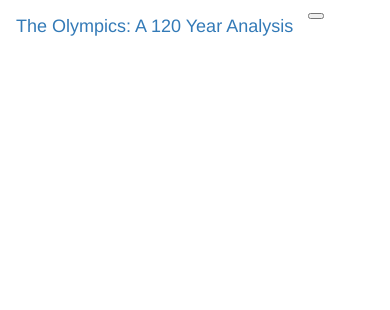
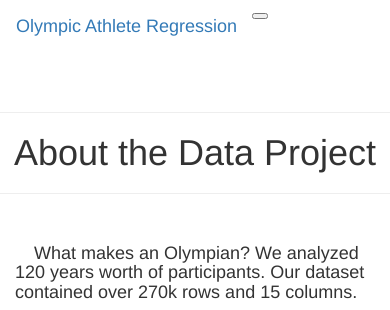
Before and after one commit to mtoriello0725/Olympic_Predictions, a Flask app: page /about/ in a window 390 px wide; the page is wider, and only the part inside the window is pictured. Shown: the top 310 px of that part. Before the commit the page ends 36 px from the top of that part, so only its background shows below. Run offline with Flask 2, Linux system fonts and the light colour scheme; some libraries are stand-ins or nearby versions; some web fonts are replaced.

Commit message:
about html update

```diff
--- a/templates/about.html
+++ b/templates/about.html
@@ -12,8 +12,8 @@
 
 <body class="body">
 
-  <nav class="navbar navbar-expand-lg navbar-light bg-light">
-      <a class="navbar-brand" href="/">The Olympics: A 120 Year Analysis</a>
+    <nav class="navbar navbar-expand-lg navbar-dark bg-dark">
+        <a class="navbar-brand" href="/">Olympic Athlete Regression</a>
         <button class="navbar-toggler" type="button" data-toggle="collapse" data-target="#navbarSupportedContent" aria-controls="navbarSupportedContent" aria-expanded="false" aria-label="Toggle navigation">
             <span class="navbar-toggler-icon"></span>
         </button>
@@ -23,12 +23,12 @@
                 <li class="nav-item active">
                     <a class="nav-link" href="/">Home<span class="sr-only">(current)</span></a>
                 </li>
-              <li class="nav-item dropdown"><a class="nav-link dropdown-toggle" data-toggle="dropdown" href="#">Tableau<span class="caret"></span> </a>
-              </li>
                 <li class="nav-item">
                     <a class="nav-link" href="/about">About</a>
                 </li>
             </ul>
+        </div>
+    </nav>
 
 <br><hr>
 
@@ -42,7 +42,6 @@
       </center>
       <h4 align="left"><span class="glyphicon glyphicon-send"></span>  A quick look at our data</h4>
       <div class="col-md-12">
-        <span class="glyphicon glyphicon-send"></span>
       <p>
         <img id="about-image" src="https://i.imgur.com/XHbhyVk.png" height="500" width="600">
       </p>
@@ -50,22 +49,31 @@
     </section>
 
 <div class="col-md-12">
-   <span class="glyphicon glyphicon-send"></span>
    <h4 align="left"><span class="glyphicon glyphicon-send"></span>  This heatmap visualizes some of the challenges we faced with the dataset. Null values had to be removed or replaced in order to get a more robust picture of our athletes/events.</h4>
-    <h4>Before</h4>
-        <img id="about-image" src="https://i.imgur.com/YdU5sH6.png">
-    <h4>After</h4>
-        <img id="about-image" src="https://i.imgur.com/hTGbGlq.png">
+    <h4>Before:</h4>
+        <img id="about-image" src="https://i.imgur.com/YdU5sH6.png" height="500" width="600" align="middle">
+    <h4>After:</h4>
+        <img id="about-image" src="https://i.imgur.com/hTGbGlq.png" height="500" width="600" align="middle">
           </div>
         </section>
 
 <div class="col-md-12">
-      <span class="glyphicon glyphicon-send"></span>
-      <h4 align="left"><span class="glyphicon glyphicon-send"></span>  A Python app was created that helped us deploy the files to Heroku. The result created the page you are viewing now!</h4>
-                 <img id="about-image" src="https://i.imgur.com/8b5c9MP.png">
+      <h4 align="left"><span class="glyphicon glyphicon-send"></span>  Events: </h4>
+                 <img id="about-image" src="https://i.imgur.com/4MdShYH.png" height="500" width="600">
                    </div>
                </section>
 
+<div class="col-md-12">
+      <h4 align="left"><span class="glyphicon glyphicon-send"></span>  Competition volume:</h4>
+                <img id="about-image" src="https://i.imgur.com/0H3ktik.png">
+                  </div>
+              </section>
+
+<div class="col-md-12">
+    <h4 align="left"><span class="glyphicon glyphicon-send"></span>  Athlete demographic:</h4>
+              <img id="about-image" src="https://i.imgur.com/u54Dkzc.png">
+                </div>
+            </section>
 
 <footer>
   <div class="row">
```
Lines whose indentation alone changed are shown as unchanged.
